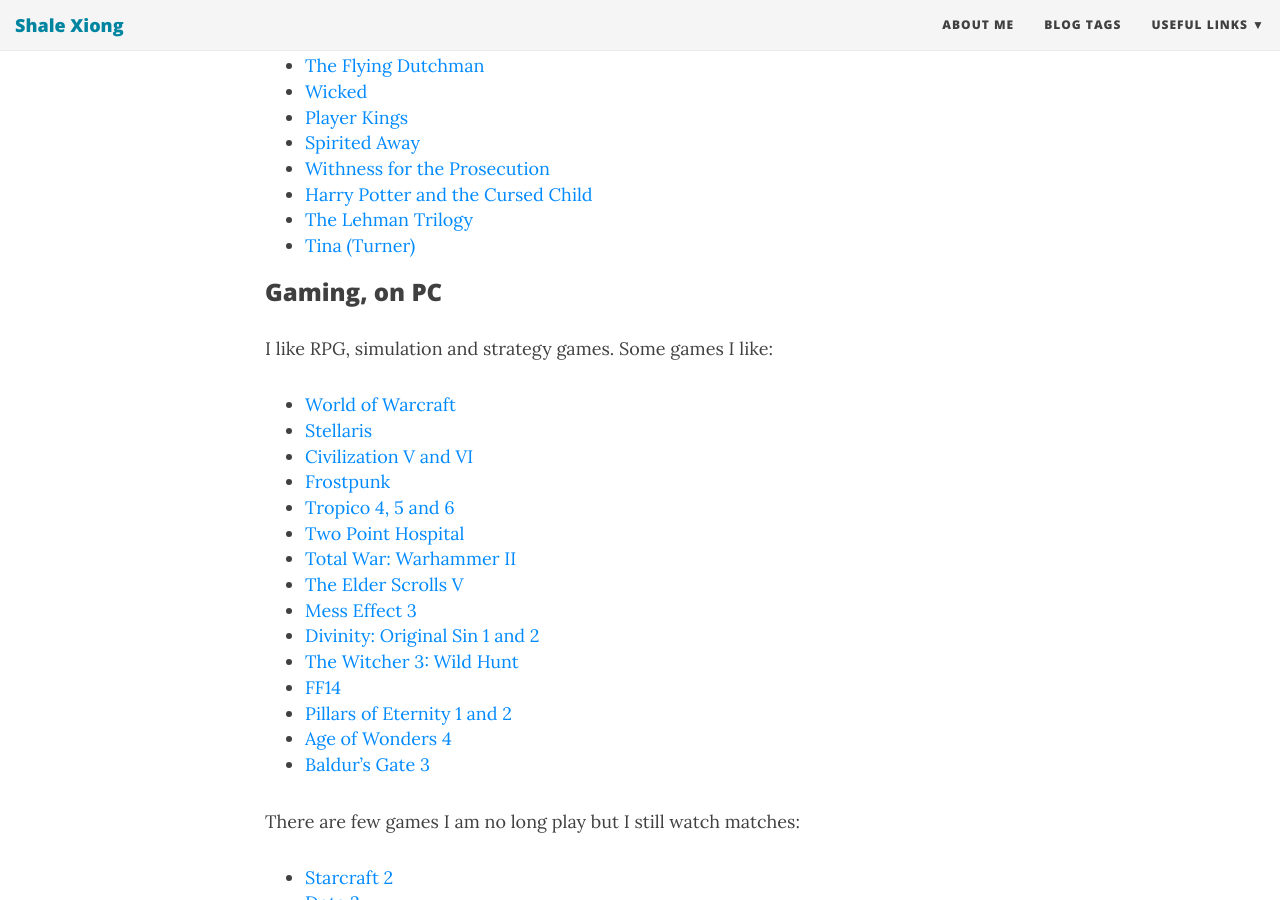
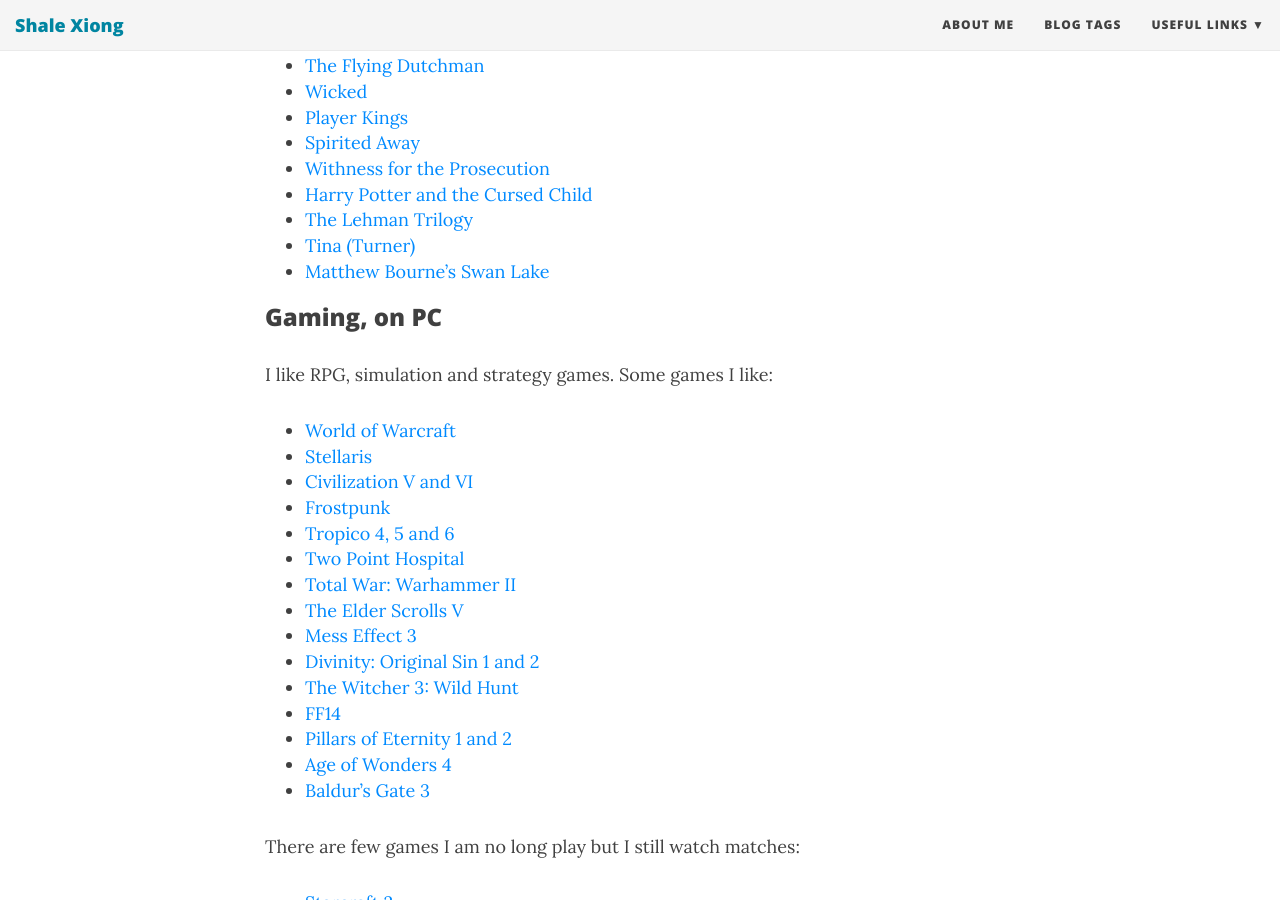
Before and after one commit to ShaleXIONG/shalexiong.github.io, a Jekyll site: the page built from aboutme.md, in a window 1280 px wide and 900 px high, scrolled down 2320 px. Built offline with Jekyll 4.4.1, drawn with Linux system fonts in a browser that asks for light colours; nearby versions of some CDN libraries.

Commit message:
About me.

```diff
--- a/aboutme.md
+++ b/aboutme.md
@@ -73,6 +73,7 @@
 * [Harry Potter and the Cursed Child][53]
 * [The Lehman Trilogy][54]
 * [Tina (Turner)][55]
+* [Matthew Bourne’s Swan Lake][58]
 
 ### Gaming, on PC ###
 
@@ -175,3 +176,4 @@
 [55]:https://tinathemusical.com/
 [56]:https://github.com/herd/herdtools7
 [57]:https://github.com/herd/herdtools7/tree/master/catalogue
+[58]:https://www.new-adventures.net/swan-lake#overview
```
